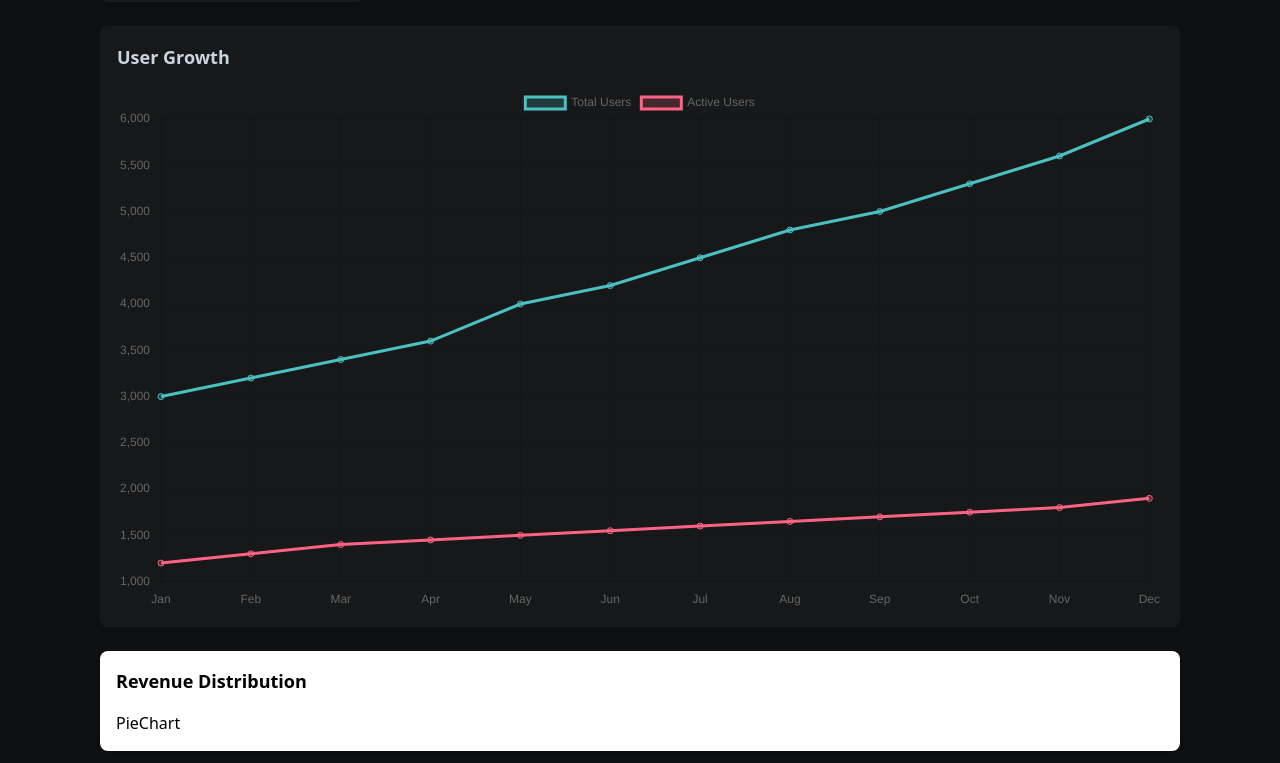
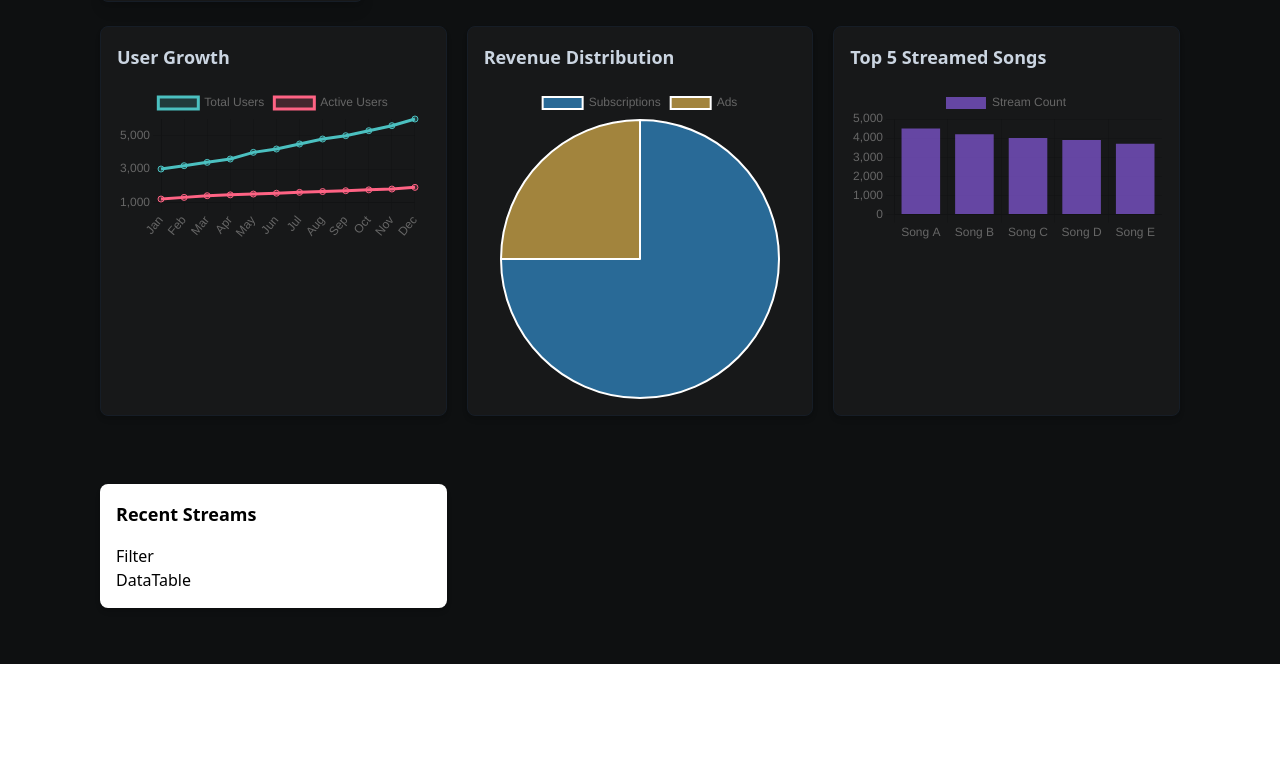
Before and after one commit to Rupesh-Piwal/Streamify, a Next.js app: page / in a window 1280 px wide. Shown: the part 277-1040 px from the top of the page. After the commit the page ends 941 px from the top, so only its background shows below. Built offline with nearby package versions, Linux system fonts and the light colour scheme.

Commit message:
implemented pie & bar charts

```diff
--- a/src/app/page.tsx
+++ b/src/app/page.tsx
@@ -7,8 +7,8 @@ import DataTable from "@/components/Table/DataTable";
 import { FaDollarSign, FaHeadphones, FaMusic, FaUsers } from "react-icons/fa";
 import {
   mockUserGrowthData,
-  // mockRevenueData,
-  // mockTopSongsData,
+  mockRevenueData,
+  mockTopSongsData,
 } from "@/data/mockData";
 
 export default function Home() {
@@ -44,8 +44,9 @@ export default function Home() {
           />
         </div>
 
+        <div className="grid grid-cols-1 md:grid-cols-3 gap-5">
           {/* User Growth Line Chart */}
-        <div className="bg-[#171819] border border-[#161D26] shadow-md rounded-lg my-6 p-4">
+          <div className="bg-[#171819]  max-w-[500px] border border-[#161D26] shadow-md rounded-lg my-6 p-4">
             <h2 className=" text-slate-300 text-lg font-semibold mb-4">
               User Growth
             </h2>
@@ -53,15 +54,19 @@ export default function Home() {
           </div>
 
           {/* Revenue Distribution Pie Chart */}
-        <div className="bg-white shadow-md rounded-lg my-6 p-4">
-          <h2 className="text-lg font-semibold mb-4">Revenue Distribution</h2>
-          <PieChart />
+          <div className="bg-[#171819] max-w-[500px] border border-[#161D26] shadow-md rounded-lg my-6 p-4">
+            <h2 className="text-lg text-slate-300 font-semibold mb-4">
+              Revenue Distribution
+            </h2>
+            <PieChart data={mockRevenueData} />
           </div>
 
           {/* Top 5 Streamed Songs Bar Chart */}
-        <div className="bg-white shadow-md rounded-lg my-6 p-4">
-          <h2 className="text-lg font-semibold mb-4">Top 5 Streamed Songs</h2>
-          <BarChart />
+          <div className="bg-[#171819] max-w-[500px] border border-[#161D26] shadow-md rounded-lg my-6 p-4">
+            <h2 className="text-lg text-slate-300 font-semibold mb-4">
+              Top 5 Streamed Songs
+            </h2>
+            <BarChart data={mockTopSongsData} />
           </div>
 
           {/* Filter for Recent Streams */}
@@ -72,5 +77,6 @@ export default function Home() {
           </div>
         </div>
       </div>
+    </div>
   );
 }
--- a/src/components/chart/BarChart.tsx
+++ b/src/components/chart/BarChart.tsx
@@ -1,7 +1,41 @@
-import React from "react";
+"use client";
+import { Bar } from "react-chartjs-2";
+import {
+  Chart as ChartJS,
+  CategoryScale,
+  LinearScale,
+  BarElement,
+  Title,
+  Tooltip,
+  Legend,
+} from "chart.js";
 
-const BarChart = () => {
-  return <div>BarChart</div>;
+ChartJS.register(
+  CategoryScale,
+  LinearScale,
+  BarElement,
+  Title,
+  Tooltip,
+  Legend
+);
+
+interface BarChartProps {
+  data: {
+    labels: string[];
+    datasets: { label: string; data: number[]; backgroundColor: string }[];
+  };
+}
+
+const BarChart: React.FC<BarChartProps> = ({ data }) => {
+  // const options = {
+  //   responsive: true,
+  //   plugins: {
+  //     legend: { position: "top" },
+  //     title: { display: true, text: "Top 5 Streamed Songs (Last 30 days)" },
+  //   },
+  // };
+
+  return <Bar data={data} />;
 };
 
 export default BarChart;
--- a/src/components/chart/PieChart.tsx
+++ b/src/components/chart/PieChart.tsx
@@ -1,7 +1,24 @@
-import React from "react";
+"use client";
+import { Chart as ChartJS, ArcElement, Tooltip, Legend } from "chart.js";
+import { Pie } from "react-chartjs-2";
 
-const PieChart = () => {
-  return <div>PieChart</div>;
+ChartJS.register(ArcElement, Tooltip, Legend);
+
+interface PieChartProps {
+  data: {
+    labels: string[];
+    datasets: { label: string; data: number[]; backgroundColor: string[] }[];
+  };
+}
+const PieChart: React.FC<PieChartProps> = ({ data }) => {
+  // const options = {
+  //   responsive: true,
+  //   plugins: {
+  //     legend: { position: "top" },
+  //     title: { display: true, text: "Revenue Distribution" },
+  //   },
+  // };
+  return <Pie data={data} />;
 };
 
 export default PieChart;
```
Lines whose indentation alone changed are shown as unchanged.
